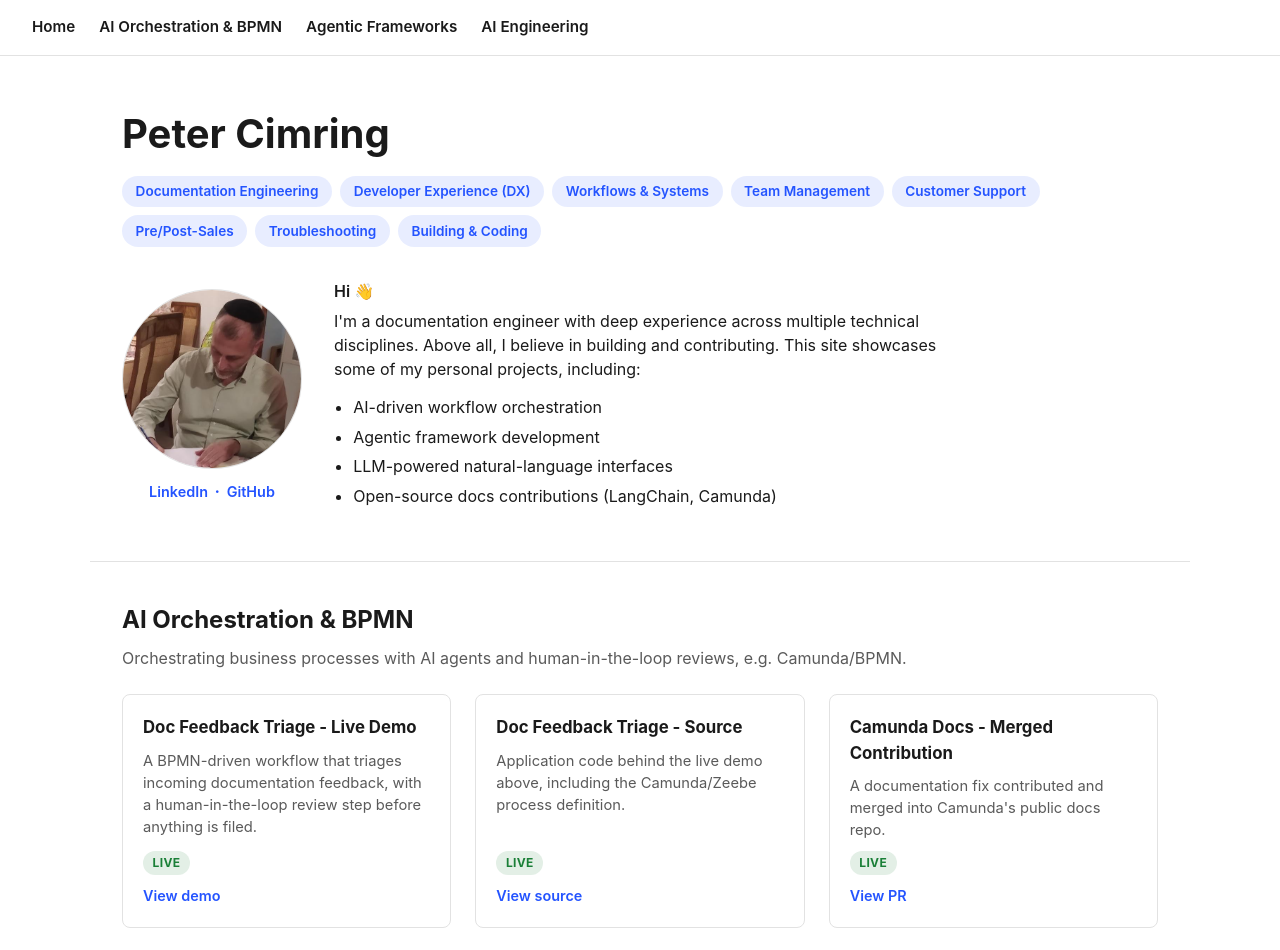
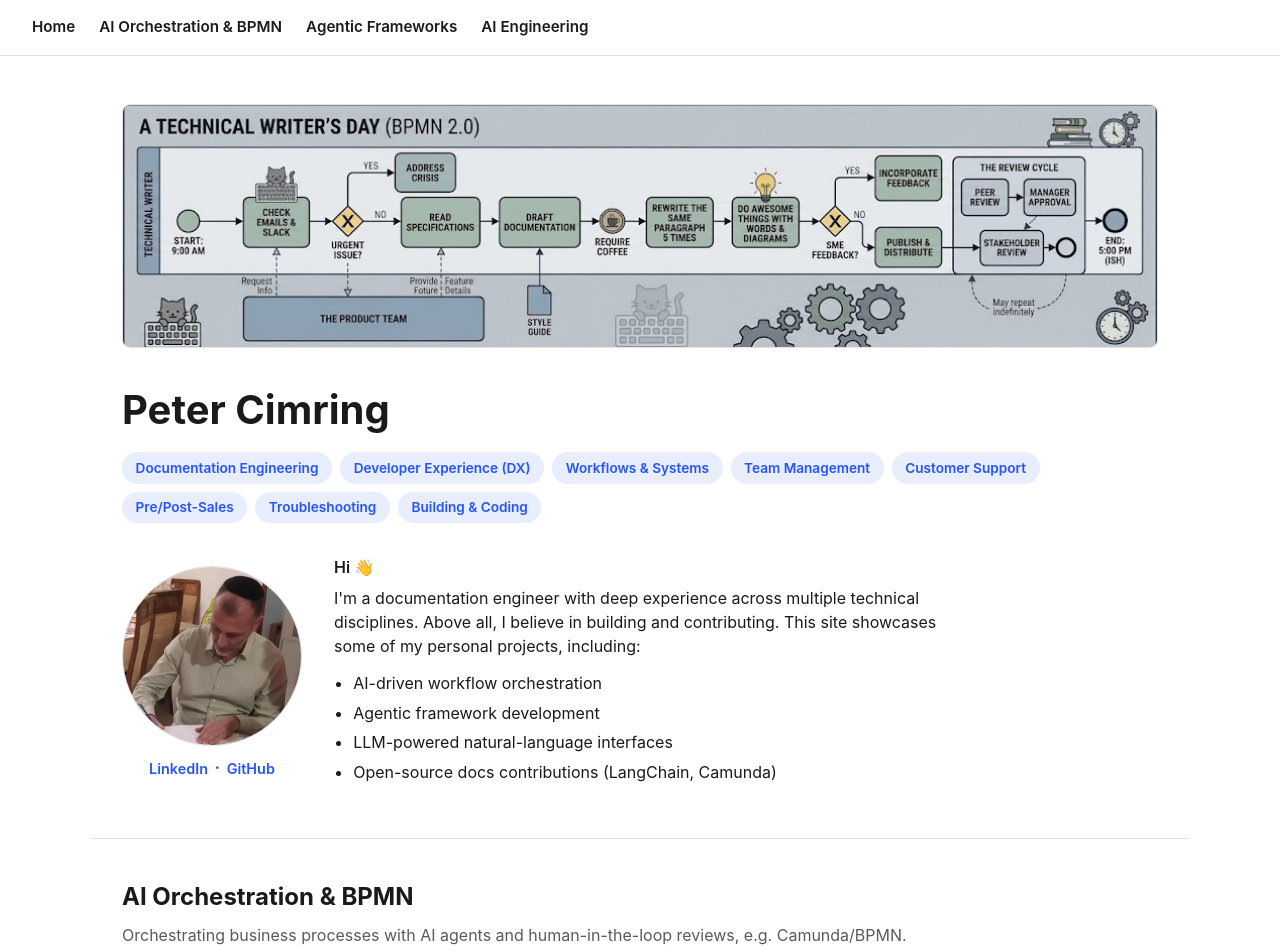
Before and after one commit to pcimring/pcimring.github.io, a website: page index.html in a window 1280 px wide. Shown: the top 950 px of the page. Drawn offline with Linux system fonts and the light colour scheme.

Commit message:
Add the "Technical Writer's Day" BPMN comic as a hero banner
Uses the full uncropped version (LinkedIn's banner cuts off after
"Rewrite the same paragraph 5 times"), with its own bottom credit
strip cropped out since it's no longer LinkedIn-bound.

Co-Authored-By: Claude Sonnet 5 <noreply@anthropic.com>

```diff
--- a/index.html
+++ b/index.html
@@ -15,6 +15,11 @@
     <a href="#ai-engineering">AI Engineering</a>
   </nav>
   <section id="bio" class="hero">
+    <img
+      src="assets/hero-bpmn-comic.jpeg"
+      alt="A comic BPMN diagram titled 'A Technical Writer's Day', modeling a day of checking emails, addressing crises, drafting docs, and the review cycle."
+      class="hero-banner"
+    >
     <div class="hero-header">
       <h1>Peter Cimring</h1>
       <div class="pill-row">
--- a/styles.css
+++ b/styles.css
@@ -53,6 +53,15 @@ body {
   padding: 3rem 2rem;
   max-width: 1100px;
   margin: 0 auto;
+}
+
+.hero-banner {
+  display: block;
+  width: 100%;
+  height: auto;
+  border-radius: 8px;
+  border: 1px solid var(--color-border);
+  margin-bottom: 2rem;
 }
 
 .hero-header {
```
Also changed, not shown: assets/hero-bpmn-comic.jpeg (added).
